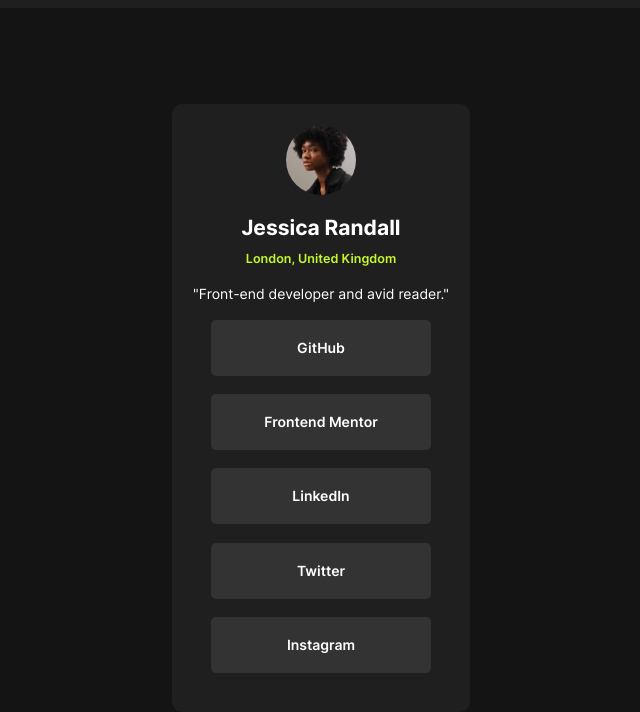
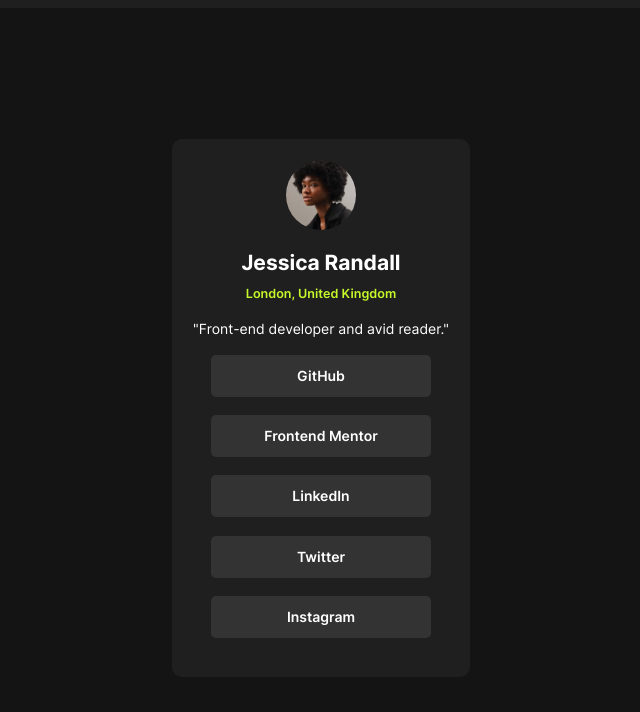
Before and after one commit to friedmantech/social-links, a plain HTML site: page index.html in a window 1280 px wide. Shown: the whole page, without its empty margins (319-959 px from the left). Drawn offline with Linux system fonts and the light colour scheme.

Commit message:
fixed line height

```diff
--- a/index.html
+++ b/index.html
@@ -79,8 +79,8 @@ li {
   background-color: var(--grey700);
   border-radius: 5px;
   text-align: center;
-  height: 3em;
-  line-height: 3em;
+  height: 2em;
+  line-height: 2em;
   margin: 1.3em;
   padding: .5em;
   font-weight: 600;
```
Also changed, not shown: screenshot.jpg.
